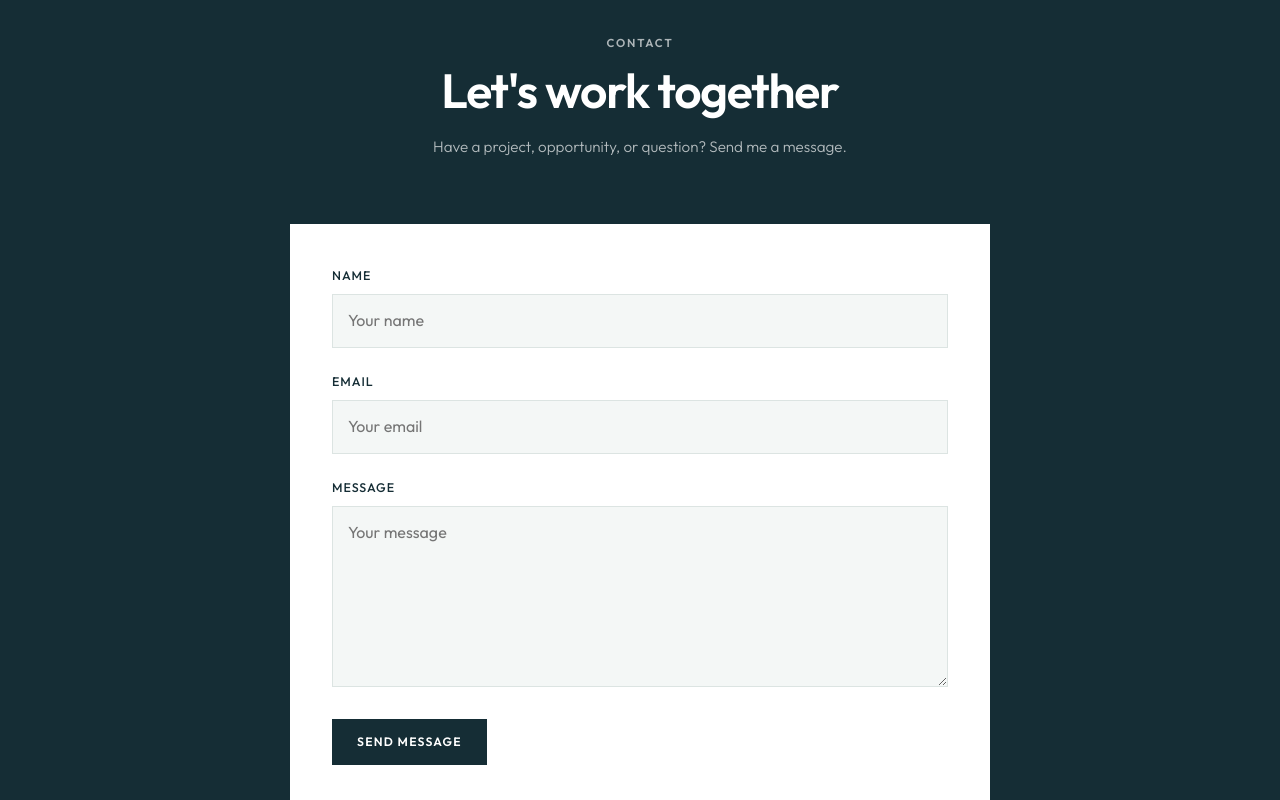
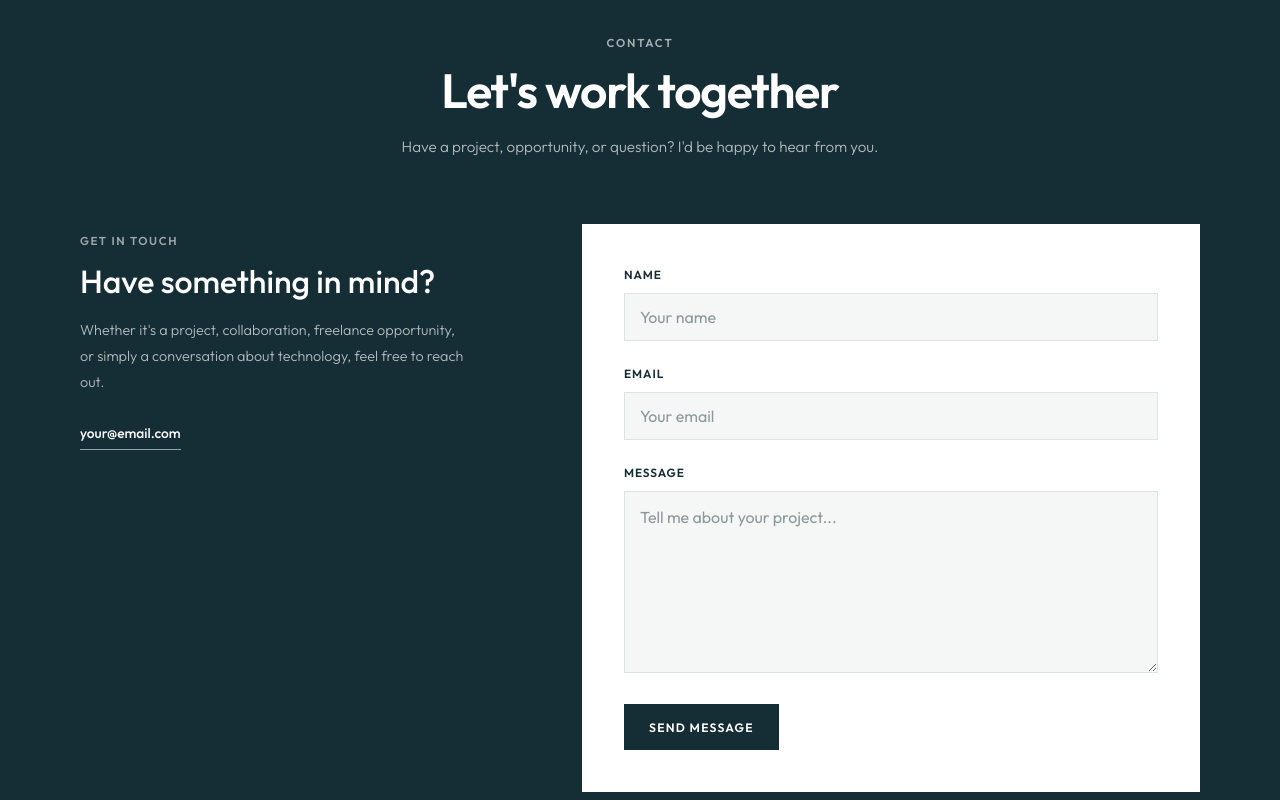
Before and after one commit to tshepangdewa/Portfolio, a plain HTML site: page index.html in a window 1280 px wide. Shown: the part 3320-4120 px from the top of the page. Drawn offline with Linux system fonts and the light colour scheme.

Commit message:
improve contact section

```diff
--- a/css/style.css
+++ b/css/style.css
@@ -597,7 +597,6 @@ ul {
     transform: scaleX(1);
     transform-origin: left;
 }
-
 /* ========================================
    CONTACT
 ======================================== */
@@ -608,17 +607,78 @@ ul {
 }
 
 .contact .section-label {
-    color: rgba(255, 255, 255, 0.65);
+    color: rgba(255, 255, 255, 0.62);
 }
 
 .contact .section-heading > p:last-child {
     color: rgba(255, 255, 255, 0.68);
 }
 
+.contact-layout {
+    display: grid;
+    grid-template-columns: 0.8fr 1.2fr;
+    gap: 90px;
+
+    align-items: start;
+}
+
+.contact-intro {
+    padding-top: 8px;
+}
+
+.contact-eyebrow {
+    margin-bottom: 12px;
+
+    font-size: 0.72rem;
+    font-weight: 600;
+
+    text-transform: uppercase;
+    letter-spacing: 0.14em;
+
+    color: rgba(255, 255, 255, 0.58);
+}
+
+.contact-intro h3 {
+    margin-bottom: 18px;
+
+    font-size: 2rem;
+    font-weight: 500;
+
+    line-height: 1.15;
+}
+
+.contact-intro > p:not(.contact-eyebrow) {
+    max-width: 390px;
+
+    margin-bottom: 25px;
+
+    font-size: 0.9rem;
+    font-weight: 300;
+
+    line-height: 1.8;
+
+    color: rgba(255, 255, 255, 0.68);
+}
+
+.contact-email {
+    display: inline-block;
+
+    font-size: 0.86rem;
+    font-weight: 500;
+
+    color: var(--white);
+
+    border-bottom: 1px solid rgba(255, 255, 255, 0.55);
+
+    padding-bottom: 5px;
+}
+
+
+/* Contact Form */
+
 .contact-form {
-    max-width: 700px;
-
-    margin: 0 auto;
+    width: 100%;
+    max-width: none;
 
     padding: 42px;
 
@@ -635,8 +695,8 @@ ul {
 
     margin-bottom: 8px;
 
-    font-size: 0.78rem;
-    font-weight: 500;
+    font-size: 0.74rem;
+    font-weight: 600;
 
     text-transform: uppercase;
     letter-spacing: 0.08em;
@@ -654,6 +714,18 @@ ul {
     color: var(--text-color);
 
     outline: none;
+
+    transition: border-color 0.2s ease;
+}
+
+.form-group input {
+    height: 48px;
+}
+
+.form-group input::placeholder,
+.form-group textarea::placeholder {
+    color: var(--muted-color);
+    opacity: 0.7;
 }
 
 .form-group input:focus,
@@ -663,13 +735,20 @@ ul {
 
 .form-group textarea {
     min-height: 150px;
+
     resize: vertical;
 }
 
 .contact-form .btn {
+    min-height: 46px;
+
     background-color: var(--primary-color);
+    color: var(--white);
 }
 
+.contact-form .btn:hover {
+    background-color: #1D3A43;
+}
 
 /* ========================================
    FOOTER
--- a/index.html
+++ b/index.html
@@ -392,7 +392,6 @@
 
 </section>
 
-
 <!-- Contact -->
 <section id="contact" class="contact section">
 
@@ -410,8 +409,33 @@
 
             <p>
                 Have a project, opportunity, or question?
-                        Send me a message.
+                I'd be happy to hear from you.
             </p>
+
+        </div>
+
+
+        <div class="contact-layout">
+
+            <div class="contact-intro">
+
+                <p class="contact-eyebrow">
+                    Get in touch
+                </p>
+
+                <h3>
+                    Have something in mind?
+                </h3>
+
+                <p>
+                    Whether it's a project, collaboration, freelance
+                    opportunity, or simply a conversation about technology,
+                    feel free to reach out.
+                </p>
+
+                <a href="mailto:your@email.com" class="contact-email">
+                    your@email.com
+                </a>
 
             </div>
 
@@ -429,6 +453,7 @@
                         id="name"
                         name="name"
                         placeholder="Your name"
+                        required
                     >
 
                 </div>
@@ -445,6 +470,7 @@
                         id="email"
                         name="email"
                         placeholder="Your email"
+                        required
                     >
 
                 </div>
@@ -460,7 +486,8 @@
                         id="message"
                         name="message"
                         rows="6"
-                            placeholder="Your message"
+                        placeholder="Tell me about your project..."
+                        required
                     ></textarea>
 
                 </div>
@@ -471,6 +498,8 @@
                 </button>
 
             </form>
+
+        </div>
 
     </div>
 
```
Lines whose indentation alone changed are shown as unchanged.
